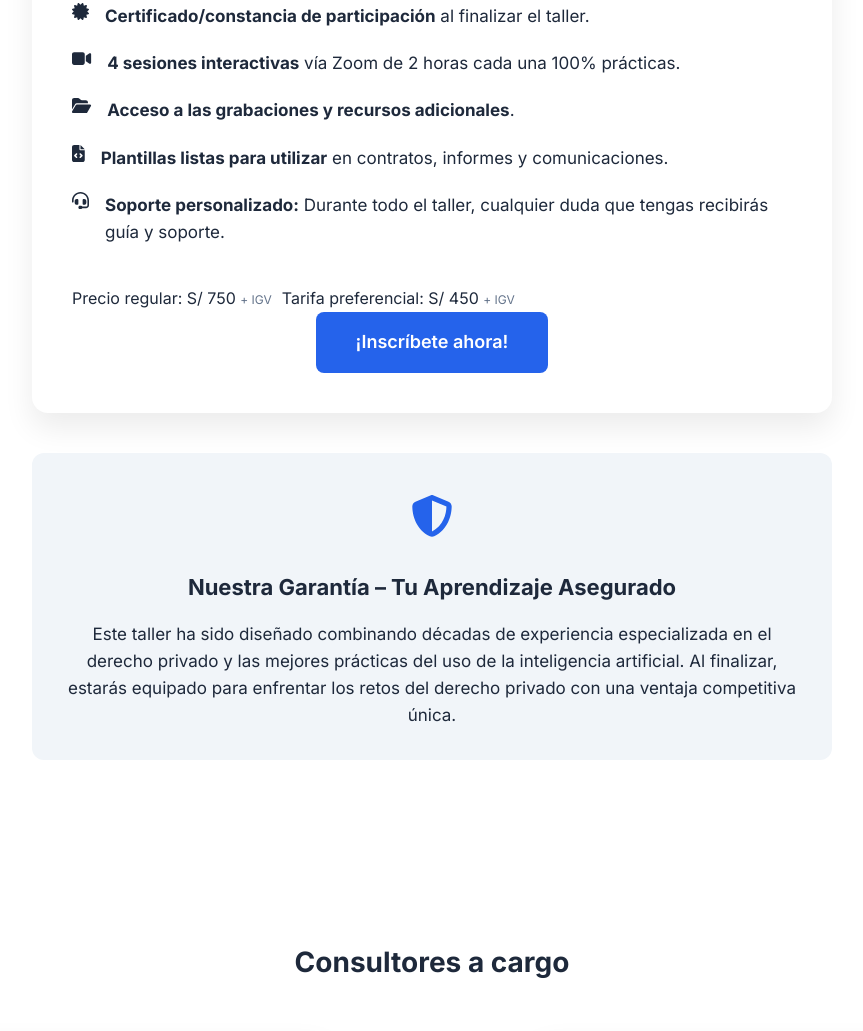
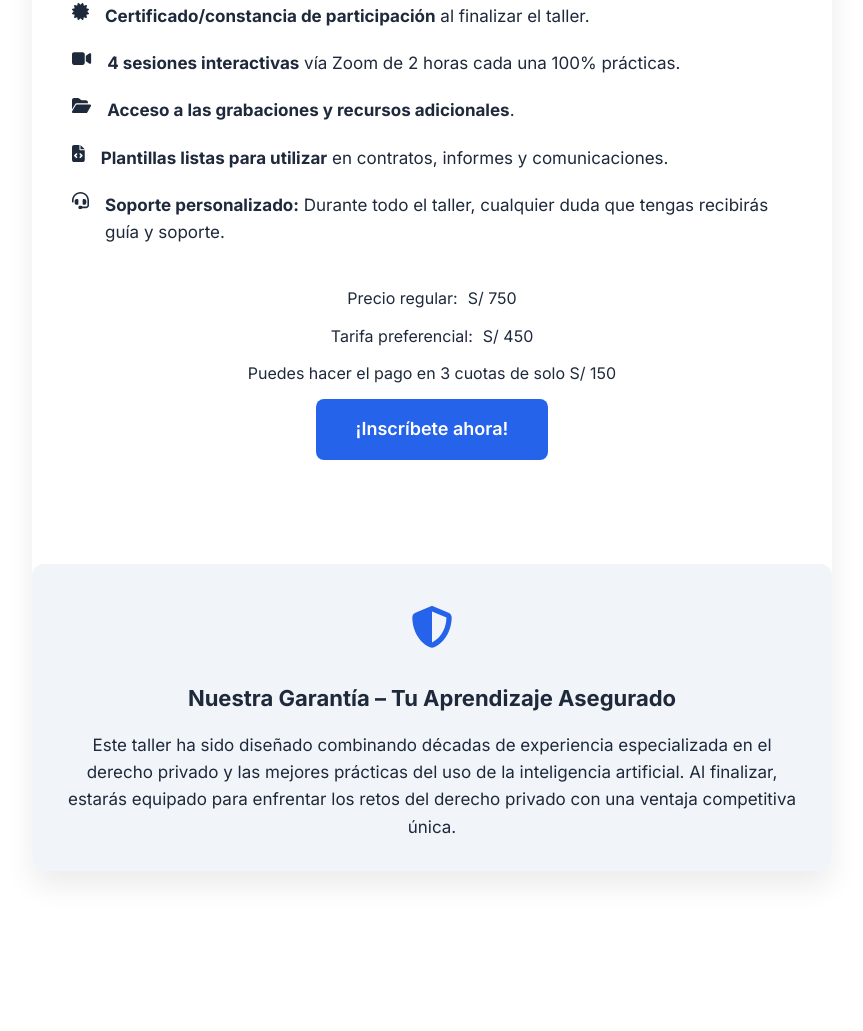
Before and after one commit to NelsonPortugalR/derecho, a plain HTML site: page index.html in a window 1280 px wide. Shown: the part 4424-5455 px from the top of the page, without its empty margins (208-1071 px from the left). Drawn offline with Linux system fonts and the light colour scheme.

Commit message:
Update index.html

```diff
--- a/index.html
+++ b/index.html
@@ -821,11 +821,17 @@
         }
 
         .pricing-info {
+            margin: 24px 0;         /* Espaciado arriba y abajo */
+            display: flex;
+            flex-direction: column; /* ¡ESTA LÍNEA ES CLAVE! Apila los hijos verticalmente */
+            align-items: center;    /* Centra los hijos horizontalmente */
+            gap: 12px;              /* Espacio vertical entre las líneas */
+        }
+        .pricing-info-item {
             display: flex;
             align-items: center;
             gap: 10px;
         }
-
         .guarantee-icon {
             font-size: 42px;
             color: var(--primary);
@@ -1798,16 +1804,19 @@
                           </li>
                     </ul>
 
-                     <div class="pricing-info">
-                          <div class="pricing-info-item">
-                              <span class="pricing-label">Precio regular:</span>
-                              <span class="pricing-value-regular">S/ 750</span> <span style="font-size: 12px; color: var(--gray);">+ IGV</span>
-                          </div>
-                          <div class="pricing-info-item">
-                              <span class="pricing-label">Tarifa preferencial:</span>
-                              <span class="pricing-value-special">S/ 450</span> <span style="font-size: 12px; color: var(--gray);">+ IGV</span>
-                          </div>
-                          </div>
+                    <div class="pricing-info">  <div class="pricing-info-item">
+                            <span class="pricing-label">Precio regular:</span>
+                            <span class="pricing-value-regular">S/ 750</span>
+                            </div>
+
+                        <div class="pricing-info-item">
+                            <span class="pricing-label">Tarifa preferencial:</span>
+                            <span class="pricing-value-special">S/ 450</span>
+                            </div>
+
+                        <div class="pricing-note">
+                            Puedes hacer el pago en 3 cuotas de solo S/ 150
+                        </div>
 
                     <a href="https://wa.link/k090c4" target="_blank" class="pricing-button">¡Inscríbete ahora!</a>
                 </div>
```
